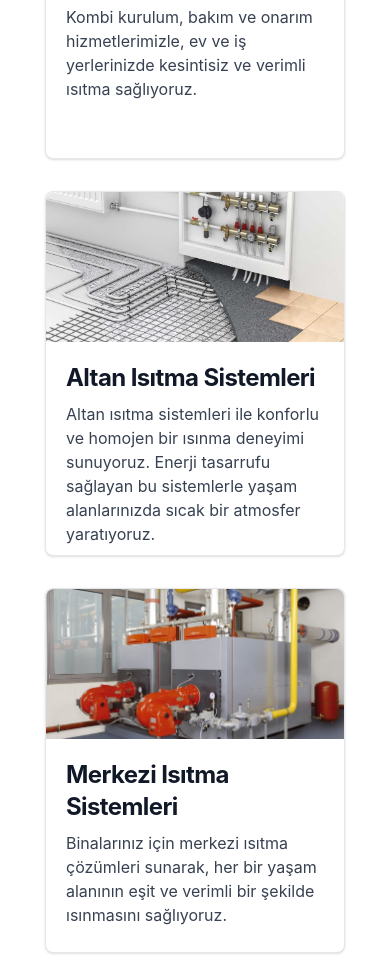
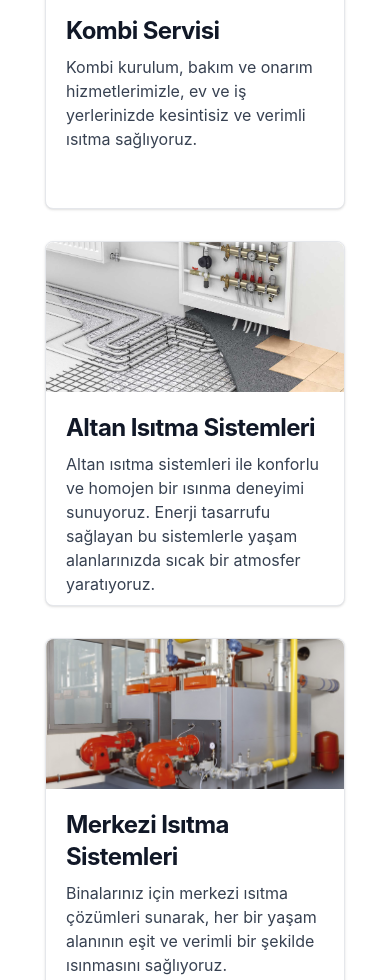
Before and after one commit to MertKaratass/Gas, a plain HTML site: page index.html in a window 390 px wide. Shown: the part 1257-2237 px from the top of the page. Drawn offline with nearby package versions, Linux system fonts and the light colour scheme.

Commit message:
Update margin values in index.css

```diff
--- a/index.css
+++ b/index.css
@@ -204,8 +204,8 @@
     justify-content: center;
     gap: 2rem;
     height: 100vh;
-    margin-top: 450px;
-    margin-bottom: 450px;
+    margin-top: 500px;
+    margin-bottom: 500px;
   }
 
   .reserved {
@@ -213,7 +213,7 @@
     bottom: 0;
     left: 50%;
     transform: translate(-50%, -50%);
-    font-size: 10px;
+    font-size: 9.6px;
   }
 
   .slide-text {
```
